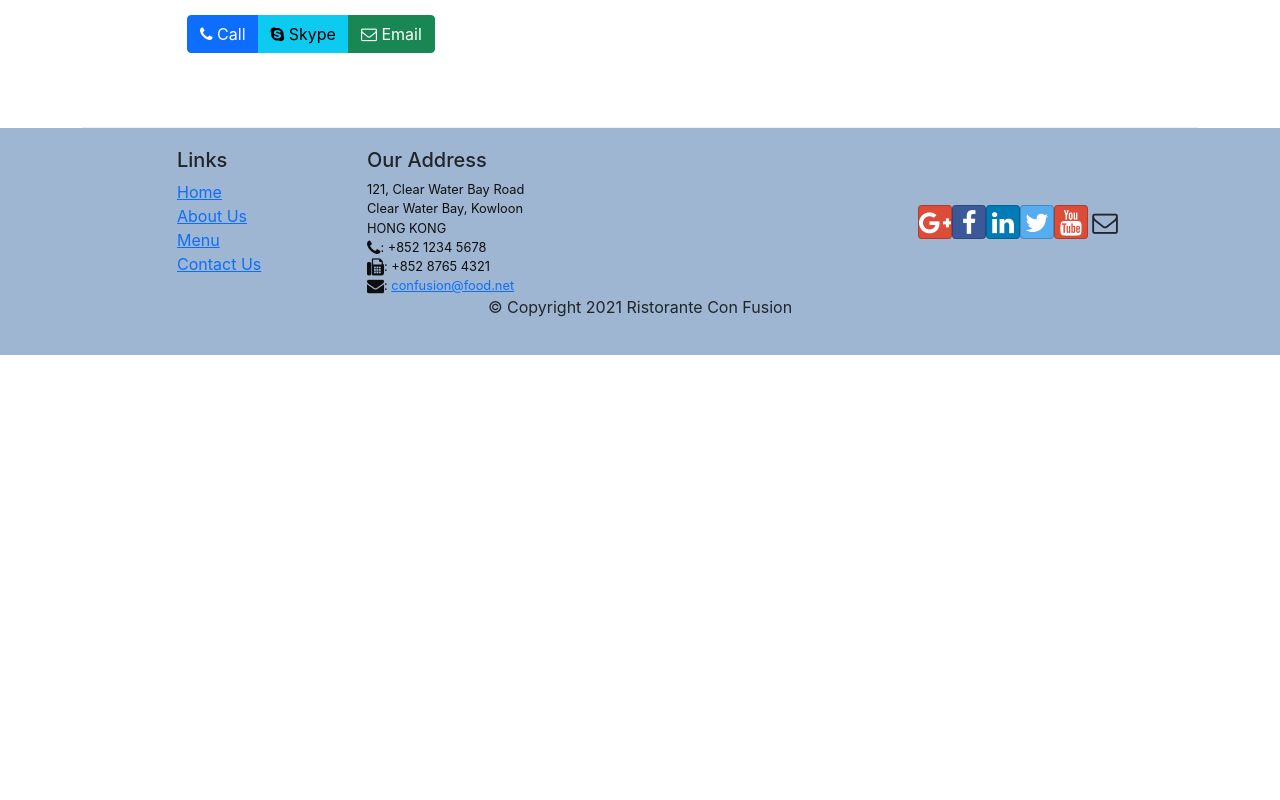
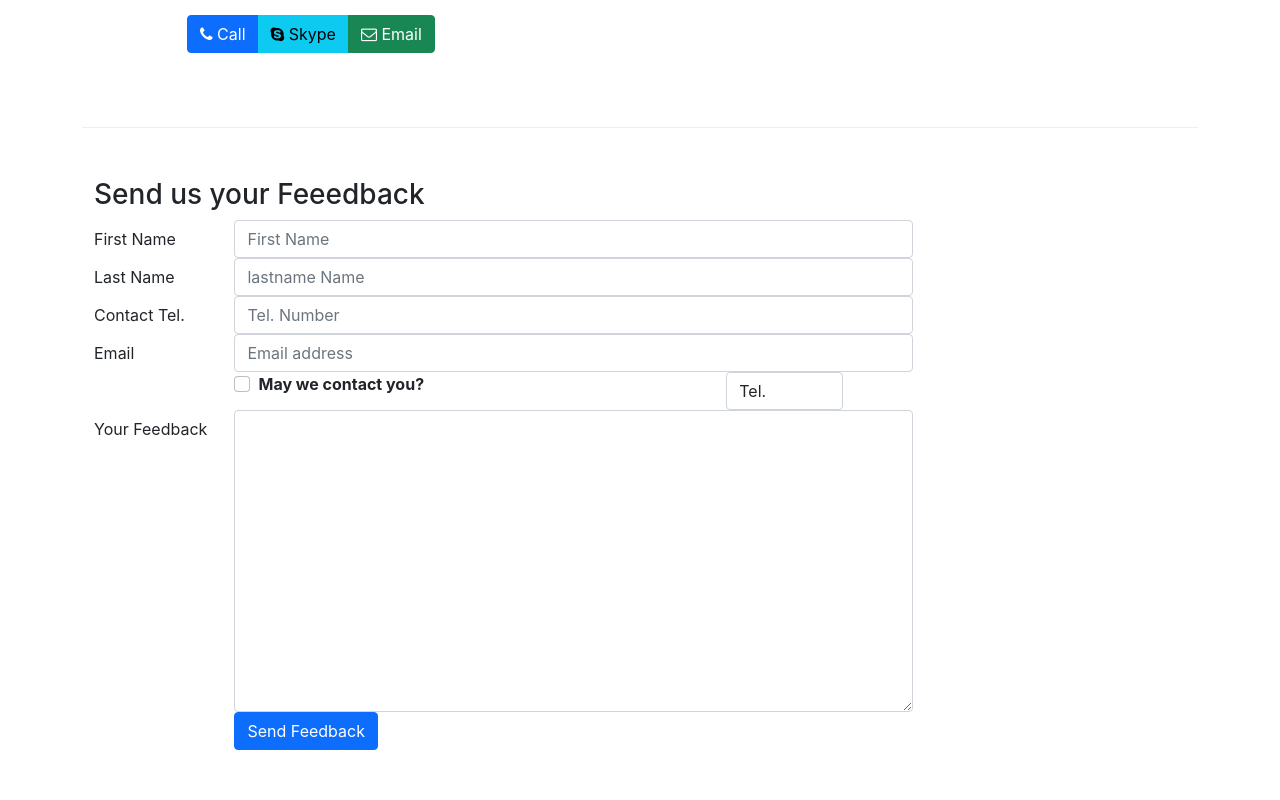
Before and after one commit to JahedulAnowar/coursera-react, a React (Create React App) app: page /contactus in a window 1280 px wide. Shown: the part 720-1520 px from the top of the page. Before the commit the page ends 1075 px from the top, so only its background shows below. Built offline with nearby package versions, Linux system fonts and the light colour scheme.

Commit message:
Controlled Forms

```diff
--- a/src/components/ContactComponent.js
+++ b/src/components/ContactComponent.js
@@ -1,8 +1,39 @@
 import React from 'react';
-import { Breadcrumb, BreadcrumbItem } from 'reactstrap';
+import { Breadcrumb, BreadcrumbItem, Button, Form, FormGroup, Label, Input, Col } from 'reactstrap';
 import { Link } from 'react-router-dom';
 
-function Contact(props) {
+class Contact extends React.Component {
+    constructor(props) {
+        super(props);
+
+        this.state = {
+            firstname: '',
+            lastname: '',
+            telnum: '',
+            email: '',
+            agree: false,
+            contactType: 'Tel.',
+            message: '',
+        };
+        this.handleSubmit = this.handleSubmit.bind(this);
+        this.handleInputchange = this.handleInputchange.bind(this);
+    }
+
+    handleInputchange(event) {
+        const target = event.target;
+        const value = target.type === 'checkbox' ? target.checked : target.value;
+        const name = target.name;
+        this.setState({
+            [name]: value,
+        });
+    }
+
+    handleSubmit(event) {
+        console.log('current state is: ' + JSON.stringify(this.state));
+        // alert('current state is: ' + JSON.stringify(this.state));
+        event.preventDefault();
+    }
+    render() {
         return (
             <div className="container">
                 <div className="row">
@@ -59,8 +90,126 @@
                         </div>
                     </div>
                 </div>
+                <div className="row row-content">
+                    <div className="col-12">
+                        <h3> Send us your Feeedback</h3>
+                        <div className="col-12 col-md-9">
+                            <Form onSubmit={this.handleSubmit}>
+                                <FormGroup row>
+                                    <Label htmlFor="firstname" md={2}>
+                                        First Name
+                                    </Label>
+                                    <Col md={10}>
+                                        <Input
+                                            type="text"
+                                            id="firstname"
+                                            name="firstname"
+                                            placeholder="First Name"
+                                            value={this.state.firstname}
+                                            onChange={this.handleInputchange}
+                                        />
+                                    </Col>
+                                </FormGroup>
+                                <FormGroup row>
+                                    <Label htmlFor="lastname" md={2}>
+                                        Last Name
+                                    </Label>
+                                    <Col md={10}>
+                                        <Input
+                                            type="text"
+                                            id="lastname"
+                                            name="lastname"
+                                            placeholder="lastname Name"
+                                            value={this.state.lastname}
+                                            onChange={this.handleInputchange}
+                                        />
+                                    </Col>
+                                </FormGroup>
+                                <FormGroup row>
+                                    <Label htmlFor="telnum" md={2}>
+                                        Contact Tel.
+                                    </Label>
+                                    <Col md={10}>
+                                        <Input
+                                            type="tel"
+                                            id="telnum"
+                                            name="telnum"
+                                            placeholder="Tel. Number"
+                                            value={this.state.telnum}
+                                            onChange={this.handleInputchange}
+                                        />
+                                    </Col>
+                                </FormGroup>
+                                <FormGroup row>
+                                    <Label htmlFor="email" md={2}>
+                                        Email
+                                    </Label>
+                                    <Col md={10}>
+                                        <Input
+                                            type="text"
+                                            id="email"
+                                            name="email"
+                                            placeholder="Email address"
+                                            value={this.state.email}
+                                            onChange={this.handleInputchange}
+                                        />
+                                    </Col>
+                                </FormGroup>
+                                <FormGroup row>
+                                    <Col md={{ size: 6, offset: 2 }}>
+                                        <FormGroup check>
+                                            <Label check>
+                                                <Input
+                                                    type="checkbox"
+                                                    name="agree"
+                                                    checked={this.state.agree}
+                                                    onChange={this.handleInputchange}
+                                                />{' '}
+                                                <strong> May we contact you?</strong>
+                                            </Label>
+                                        </FormGroup>
+                                    </Col>
+                                    <Col md={{ size: 2, offset: 1 }}>
+                                        <Input
+                                            type="select"
+                                            name="contactType"
+                                            value={this.state.contactType}
+                                            onChange={this.handleInputchange}
+                                        >
+                                            <option> Tel. </option>
+                                            <option> Email </option>
+                                        </Input>
+                                    </Col>
+                                </FormGroup>
+                                <FormGroup row>
+                                    <Label htmlFor="feedback" md={2}>
+                                        Your Feedback
+                                    </Label>
+                                    <Col md={10}>
+                                        <Input
+                                            type="textarea"
+                                            id="message"
+                                            name="message"
+                                            rows="12"
+                                            value={this.state.message}
+                                            onChange={this.handleInputchange}
+                                        ></Input>
+                                    </Col>
+                                </FormGroup>
+                                <FormGroup row>
+                                    <Col md={{ size: 10, offset: 2 }}>
+                                        <Button type="submit" color="primary">
+                                            Send Feedback
+                                        </Button>
+                                    </Col>
+                                </FormGroup>
+                            </Form>
+                        </div>
+                    </div>
+                </div>
             </div>
         );
     }
+}
 
 export default Contact;
```
Lines whose indentation alone changed are shown as unchanged.
